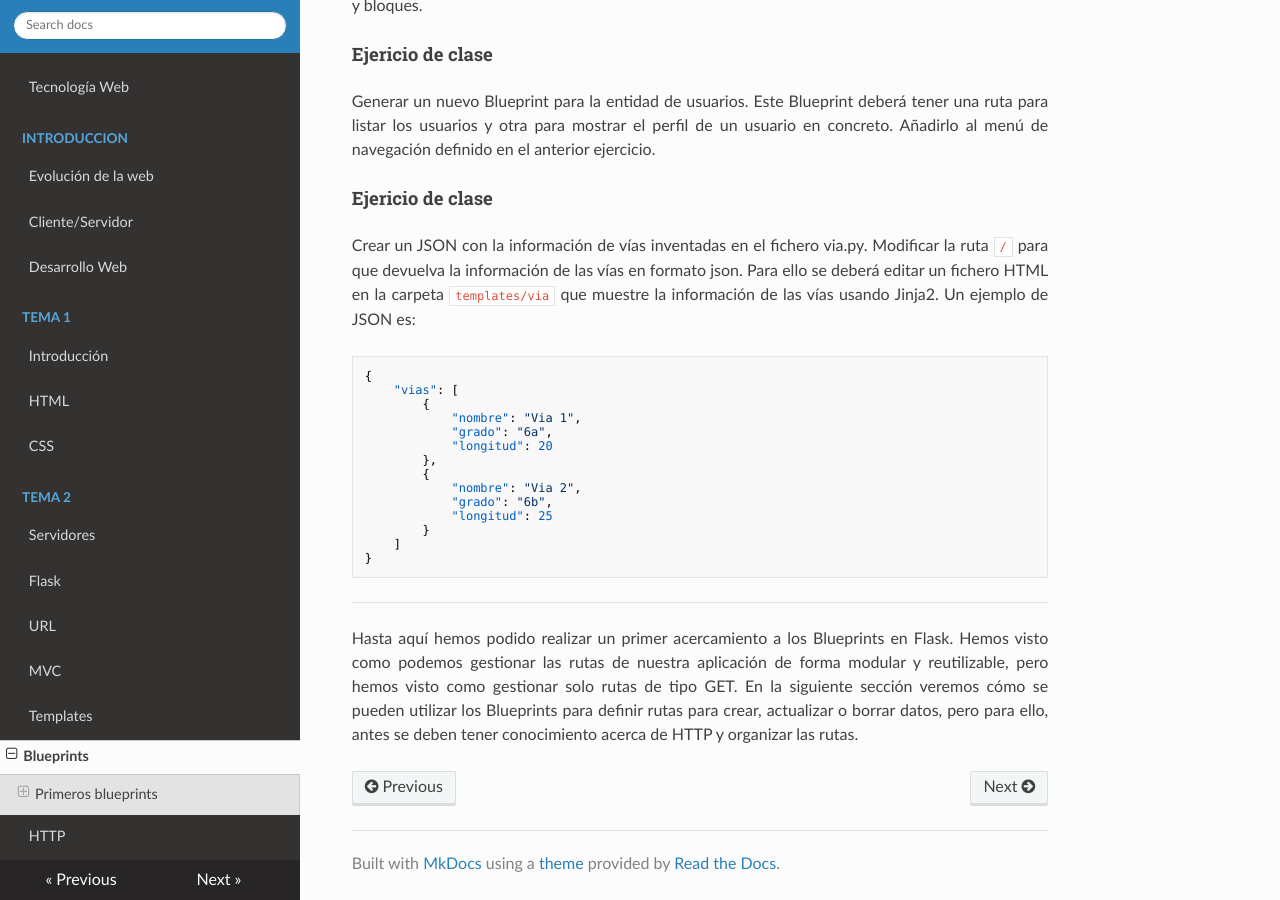
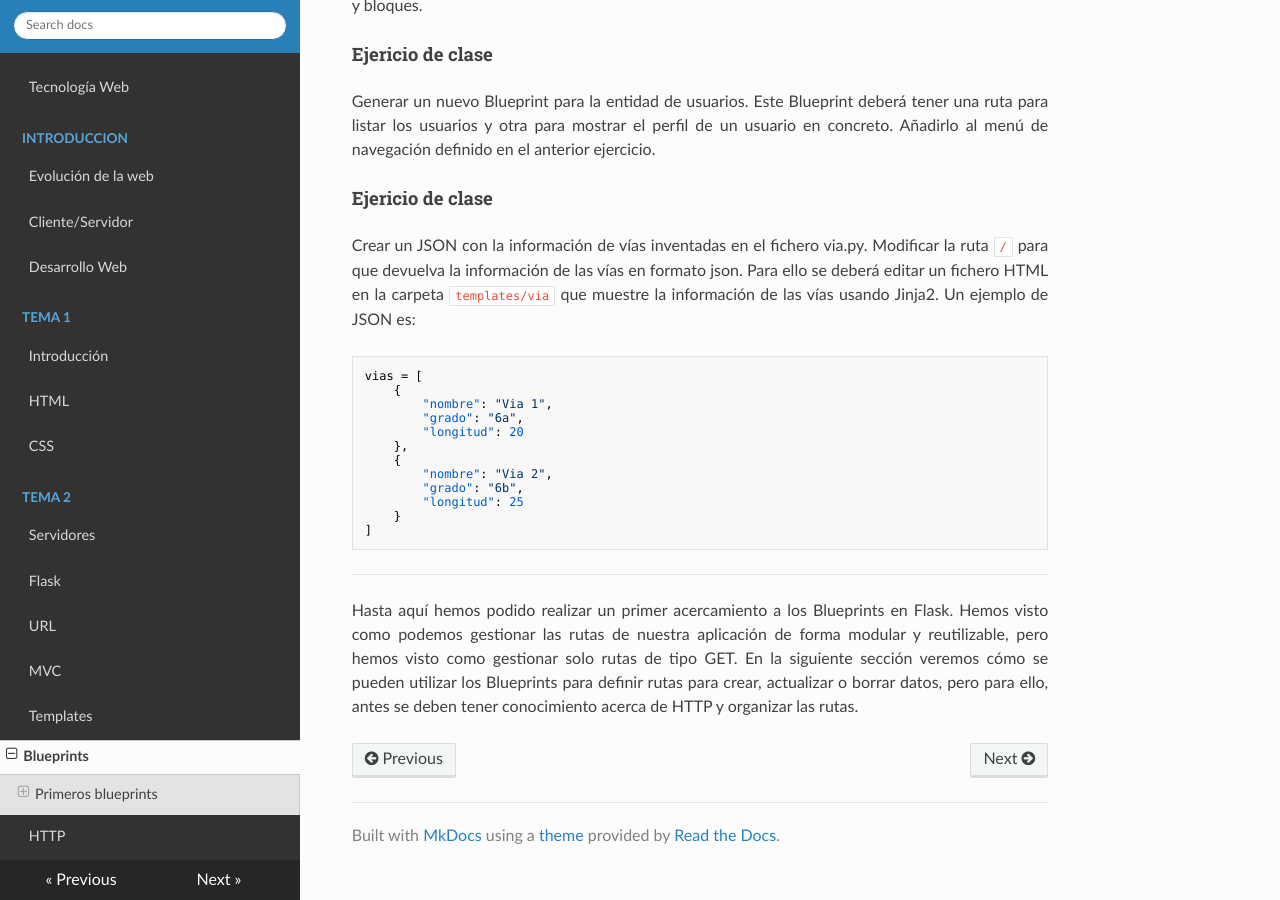
Before and after one commit to apozohue10/tecw, an MkDocs documentation site: the page built from docs/tema2/blueprints.md, in a window 1280 px wide and 900 px high, scrolled down 2528 px. Built offline with MkDocs 1.6.1, drawn with Linux system fonts in a browser that asks for light colours; nearby versions of some CDN libraries.

Commit message:
Fix error

````diff
--- a/docs/tema2/blueprints.md
+++ b/docs/tema2/blueprints.md
@@ -110,20 +110,18 @@ Generar un nuevo Blueprint para la entidad de usuarios. Este Blueprint deberá t
 Crear un JSON con la información de vías inventadas en el fichero via.py. Modificar la ruta `/` para que devuelva la información de las vías en formato json. Para ello se deberá editar un fichero HTML en la carpeta `templates/via` que muestre la información de las vías usando Jinja2. Un ejemplo de JSON es:
 
 ```json
-{
-    "vias": [
-        {
-            "nombre": "Via 1",
-            "grado": "6a",
-            "longitud": 20
-        },
-        {
-            "nombre": "Via 2",
-            "grado": "6b",
-            "longitud": 25
-        }
-    ]
-}
+vias = [
+    {
+        "nombre": "Via 1",
+        "grado": "6a",
+        "longitud": 20
+    },
+    {
+        "nombre": "Via 2",
+        "grado": "6b",
+        "longitud": 25
+    }
+]
 ```
 
 
````
